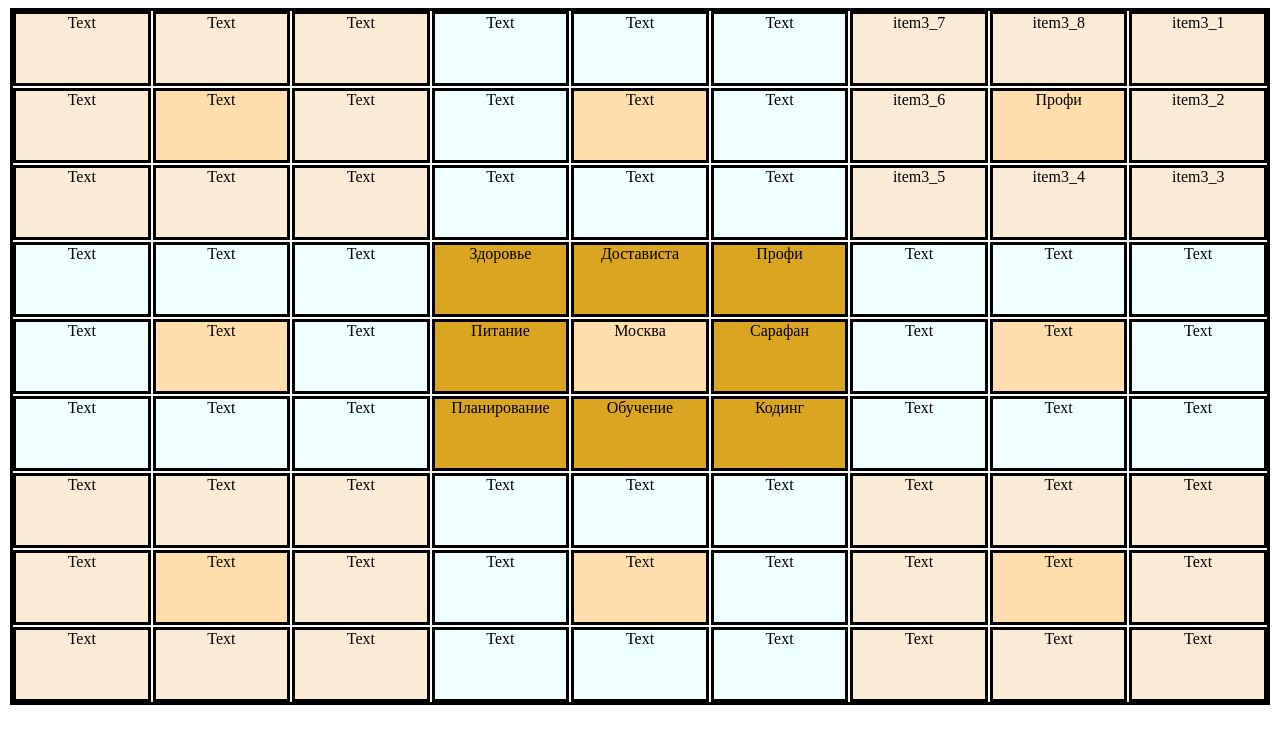
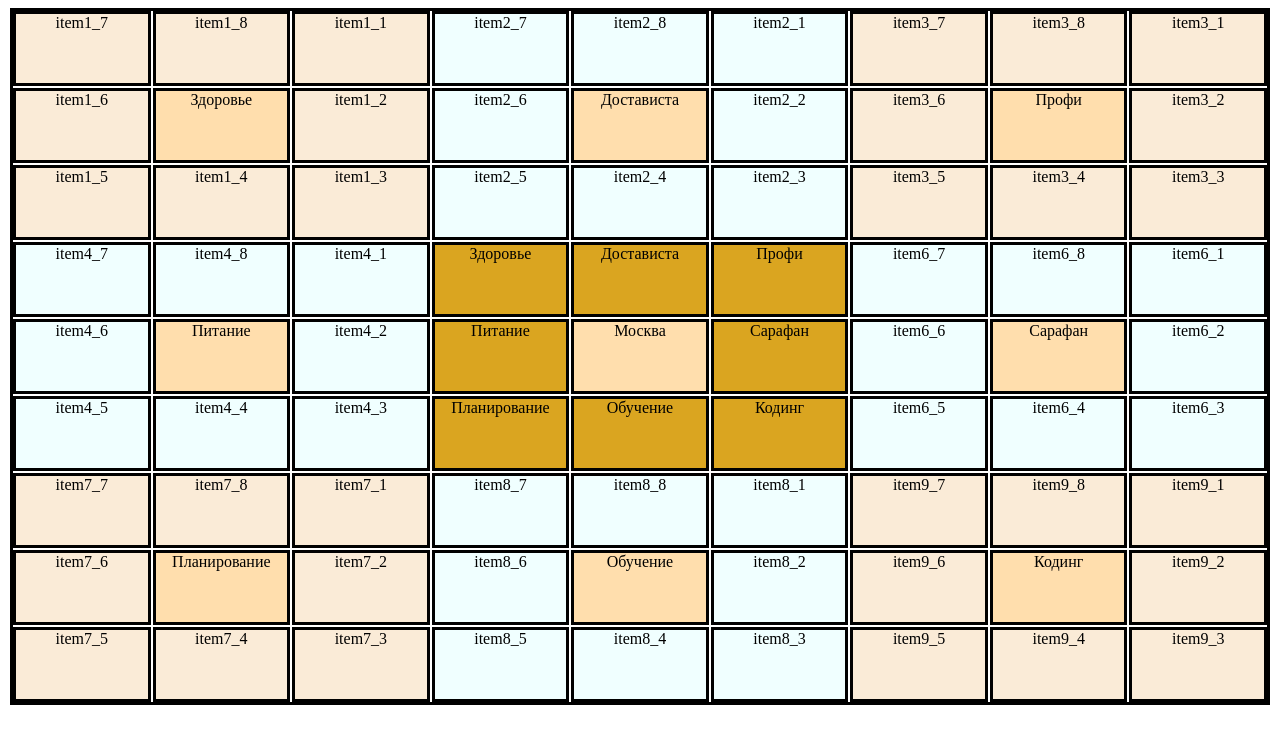
Before and after one commit to HDiman/lotos, a Django app: page / in a window 1280 px wide. Shown: the top 744 px of the page. Run offline with Django 4.2, Linux system fonts and the light colour scheme.

Commit message:
Initiate variables

```diff
--- a/my_lotos/main/templates/main/index.html
+++ b/my_lotos/main/templates/main/index.html
@@ -7,87 +7,87 @@
 </head>
 <body>
     <div class="wrapper">
-        <div class="box box1">Text</div>
-        <div class="box box1">Text</div>
-        <div class="box box1">Text</div>
-        <div class="box box2">Text</div>
-        <div class="box box2">Text</div>
-        <div class="box box2">Text</div>
+        <div class="box box1">{{item1_7}}</div>
+        <div class="box box1">{{item1_8}}</div>
+        <div class="box box1">{{item1_1}}</div>
+        <div class="box box2">{{item2_7}}</div>
+        <div class="box box2">{{item2_8}}</div>
+        <div class="box box2">{{item2_1}}</div>
         <div class="box box3">{{item3_7}}</div>
         <div class="box box3">{{item3_8}}</div>
         <div class="box box3">{{item3_1}}</div>
-        <div class="box box1">Text</div>
-        <div class="box clr">Text</div>
-        <div class="box box1">Text</div>
-        <div class="box box2">Text</div>
-        <div class="box clr">Text</div>
-        <div class="box box2">Text</div>
+        <div class="box box1">{{item1_6}}</div>
+        <div class="box clr">{{item1_0}}</div>
+        <div class="box box1">{{item1_2}}</div>
+        <div class="box box2">{{item2_6}}</div>
+        <div class="box clr">{{item2_0}}</div>
+        <div class="box box2">{{item2_2}}</div>
         <div class="box box3">{{item3_6}}</div>
         <div class="box clr">{{item3_0}}</div>
         <div class="box box3">{{item3_2}}</div>
-        <div class="box box1">Text</div>
-        <div class="box box1">Text</div>
-        <div class="box box1">Text</div>
-        <div class="box box2">Text</div>
-        <div class="box box2">Text</div>
-        <div class="box box2">Text</div>
+        <div class="box box1">{{item1_5}}</div>
+        <div class="box box1">{{item1_4}}</div>
+        <div class="box box1">{{item1_3}}</div>
+        <div class="box box2">{{item2_5}}</div>
+        <div class="box box2">{{item2_4}}</div>
+        <div class="box box2">{{item2_3}}</div>
         <div class="box box3">{{item3_5}}</div>
         <div class="box box3">{{item3_4}}</div>
         <div class="box box3">{{item3_3}}</div>
-        <div class="box box4">Text</div>
-        <div class="box box4">Text</div>
-        <div class="box box4">Text</div>
+        <div class="box box4">{{item4_7}}</div>
+        <div class="box box4">{{item4_8}}</div>
+        <div class="box box4">{{item4_1}}</div>
         <div class="box mid_clr">{{item5_7}}</div>
         <div class="box mid_clr">{{item5_8}}</div>
         <div class="box mid_clr">{{item5_1}}</div>
-        <div class="box box6">Text</div>
-        <div class="box box6">Text</div>
-        <div class="box box6">Text</div>
-        <div class="box box4">Text</div>
-        <div class="box clr">Text</div>
-        <div class="box box4">Text</div>
+        <div class="box box6">{{item6_7}}</div>
+        <div class="box box6">{{item6_8}}</div>
+        <div class="box box6">{{item6_1}}</div>
+        <div class="box box4">{{item4_6}}</div>
+        <div class="box clr">{{item4_0}}</div>
+        <div class="box box4">{{item4_2}}</div>
         <div class="box mid_clr">{{item5_6}}</div>
         <div class="box clr">{{item5_0}}</div>
         <div class="box mid_clr">{{item5_2}}</div>
-        <div class="box box6">Text</div>
-        <div class="box clr">Text</div>
-        <div class="box box6">Text</div>
-        <div class="box box4">Text</div>
-        <div class="box box4">Text</div>
-        <div class="box box4">Text</div>
+        <div class="box box6">{{item6_6}}</div>
+        <div class="box clr">{{item6_0}}</div>
+        <div class="box box6">{{item6_2}}</div>
+        <div class="box box4">{{item4_5}}</div>
+        <div class="box box4">{{item4_4}}</div>
+        <div class="box box4">{{item4_3}}</div>
         <div class="box mid_clr">{{item5_5}}</div>
         <div class="box mid_clr">{{item5_4}}</div>
         <div class="box mid_clr">{{item5_3}}</div>
-        <div class="box box6">Text</div>
-        <div class="box box6">Text</div>
-        <div class="box box6">Text</div>
-        <div class="box box7">Text</div>
-        <div class="box box7">Text</div>
-        <div class="box box7">Text</div>
-        <div class="box box8">Text</div>
-        <div class="box box8">Text</div>
-        <div class="box box8">Text</div>
-        <div class="box box9">Text</div>
-        <div class="box box9">Text</div>
-        <div class="box box9">Text</div>
-        <div class="box box7">Text</div>
-        <div class="box clr">Text</div>
-        <div class="box box7">Text</div>
-        <div class="box box8">Text</div>
-        <div class="box clr">Text</div>
-        <div class="box box8">Text</div>
-        <div class="box box9">Text</div>
-        <div class="box clr">Text</div>
-        <div class="box box9">Text</div>
-        <div class="box box7">Text</div>
-        <div class="box box7">Text</div>
-        <div class="box box7">Text</div>
-        <div class="box box8">Text</div>
-        <div class="box box8">Text</div>
-        <div class="box box8">Text</div>
-        <div class="box box9">Text</div>
-        <div class="box box9">Text</div>
-        <div class="box box9">Text</div>
+        <div class="box box6">{{item6_5}}</div>
+        <div class="box box6">{{item6_4}}</div>
+        <div class="box box6">{{item6_3}}</div>
+        <div class="box box7">{{item7_7}}</div>
+        <div class="box box7">{{item7_8}}</div>
+        <div class="box box7">{{item7_1}}</div>
+        <div class="box box8">{{item8_7}}</div>
+        <div class="box box8">{{item8_8}}</div>
+        <div class="box box8">{{item8_1}}</div>
+        <div class="box box9">{{item9_7}}</div>
+        <div class="box box9">{{item9_8}}</div>
+        <div class="box box9">{{item9_1}}</div>
+        <div class="box box7">{{item7_6}}</div>
+        <div class="box clr">{{item7_0}}</div>
+        <div class="box box7">{{item7_2}}</div>
+        <div class="box box8">{{item8_6}}</div>
+        <div class="box clr">{{item8_0}}</div>
+        <div class="box box8">{{item8_2}}</div>
+        <div class="box box9">{{item9_6}}</div>
+        <div class="box clr">{{item9_0}}</div>
+        <div class="box box9">{{item9_2}}</div>
+        <div class="box box7">{{item7_5}}</div>
+        <div class="box box7">{{item7_4}}</div>
+        <div class="box box7">{{item7_3}}</div>
+        <div class="box box8">{{item8_5}}</div>
+        <div class="box box8">{{item8_4}}</div>
+        <div class="box box8">{{item8_3}}</div>
+        <div class="box box9">{{item9_5}}</div>
+        <div class="box box9">{{item9_4}}</div>
+        <div class="box box9">{{item9_3}}</div>
     </div>
 
 </body>
--- a/my_lotos/main/views.py
+++ b/my_lotos/main/views.py
@@ -6,15 +6,25 @@
 def index(request):
 
     data = {
-        'item5_0': 'Москва',
-        'item5_1': 'Профи',
-        'item5_2': 'Сарафан',
-        'item5_3': 'Кодинг',
-        'item5_4': 'Обучение',
-        'item5_5': 'Планирование',
-        'item5_6': 'Питание',
-        'item5_7': 'Здоровье',
-        'item5_8': 'Достависта',
+        'item1_0': 'Здоровье',
+        'item1_1': 'item1_1',
+        'item1_2': 'item1_2',
+        'item1_3': 'item1_3',
+        'item1_4': 'item1_4',
+        'item1_5': 'item1_5',
+        'item1_6': 'item1_6',
+        'item1_7': 'item1_7',
+        'item1_8': 'item1_8',
+
+        'item2_0': 'Достависта',
+        'item2_1': 'item2_1',
+        'item2_2': 'item2_2',
+        'item2_3': 'item2_3',
+        'item2_4': 'item2_4',
+        'item2_5': 'item2_5',
+        'item2_6': 'item2_6',
+        'item2_7': 'item2_7',
+        'item2_8': 'item2_8',
 
         'item3_0': 'Профи',
         'item3_1': 'item3_1',
@@ -26,6 +36,68 @@
         'item3_7': 'item3_7',
         'item3_8': 'item3_8',
 
+        'item4_0': 'Питание',
+        'item4_1': 'item4_1',
+        'item4_2': 'item4_2',
+        'item4_3': 'item4_3',
+        'item4_4': 'item4_4',
+        'item4_5': 'item4_5',
+        'item4_6': 'item4_6',
+        'item4_7': 'item4_7',
+        'item4_8': 'item4_8',
+
+        'item5_0': 'Москва',
+        'item5_1': 'Профи',
+        'item5_2': 'Сарафан',
+        'item5_3': 'Кодинг',
+        'item5_4': 'Обучение',
+        'item5_5': 'Планирование',
+        'item5_6': 'Питание',
+        'item5_7': 'Здоровье',
+        'item5_8': 'Достависта',
+
+        'item6_0': 'Сарафан',
+        'item6_1': 'item6_1',
+        'item6_2': 'item6_2',
+        'item6_3': 'item6_3',
+        'item6_4': 'item6_4',
+        'item6_5': 'item6_5',
+        'item6_6': 'item6_6',
+        'item6_7': 'item6_7',
+        'item6_8': 'item6_8',
+
+        'item7_0': 'Планирование',
+        'item7_1': 'item7_1',
+        'item7_2': 'item7_2',
+        'item7_3': 'item7_3',
+        'item7_4': 'item7_4',
+        'item7_5': 'item7_5',
+        'item7_6': 'item7_6',
+        'item7_7': 'item7_7',
+        'item7_8': 'item7_8',
+
+        'item8_0': 'Обучение',
+        'item8_1': 'item8_1',
+        'item8_2': 'item8_2',
+        'item8_3': 'item8_3',
+        'item8_4': 'item8_4',
+        'item8_5': 'item8_5',
+        'item8_6': 'item8_6',
+        'item8_7': 'item8_7',
+        'item8_8': 'item8_8',
+
+        'item9_0': 'Кодинг',
+        'item9_1': 'item9_1',
+        'item9_2': 'item9_2',
+        'item9_3': 'item9_3',
+        'item9_4': 'item9_4',
+        'item9_5': 'item9_5',
+        'item9_6': 'item9_6',
+        'item9_7': 'item9_7',
+        'item9_8': 'item9_8',
+
+
+
     }
 
     return render(request, 'main/index.html', context=data)
```
